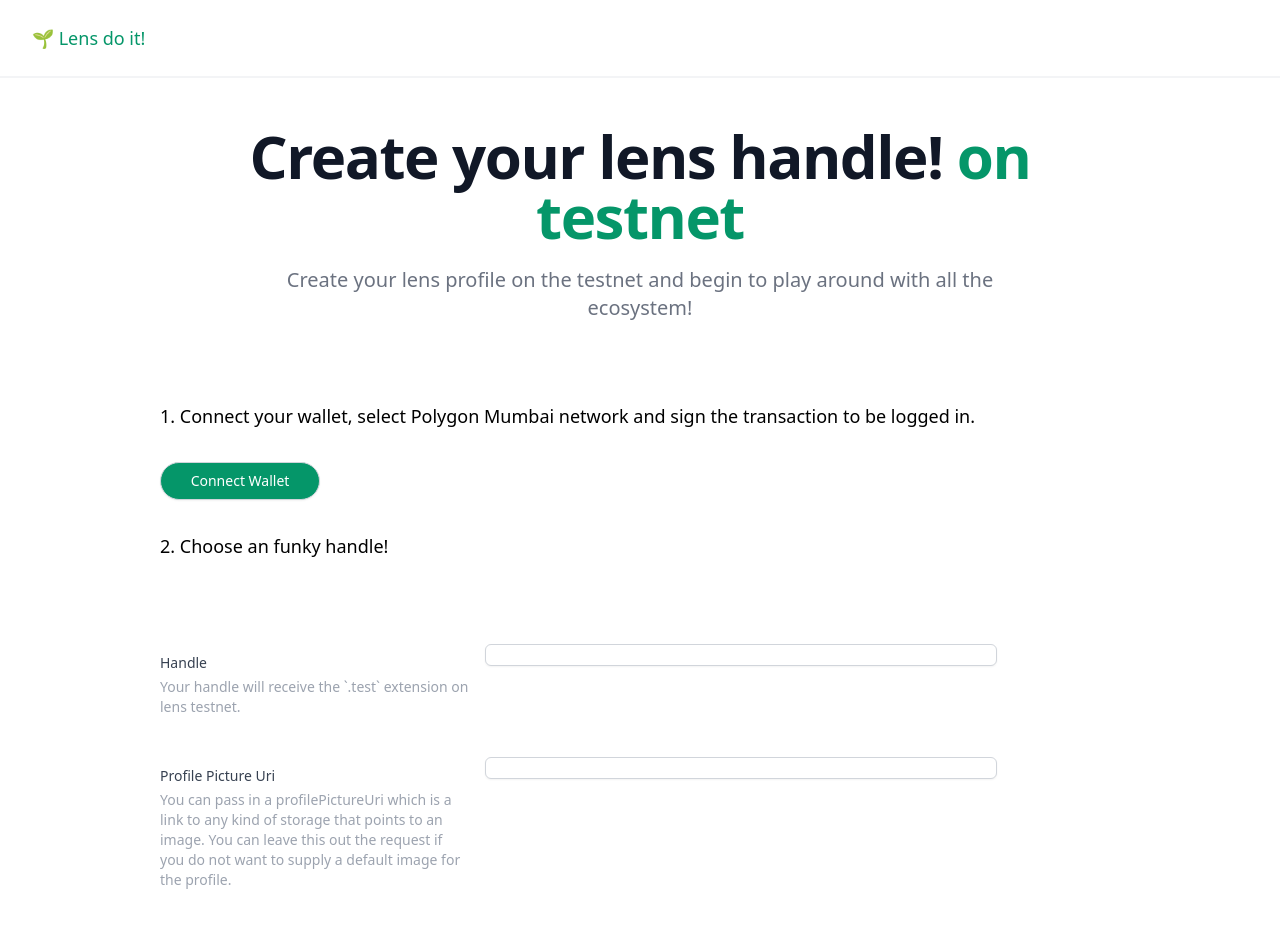
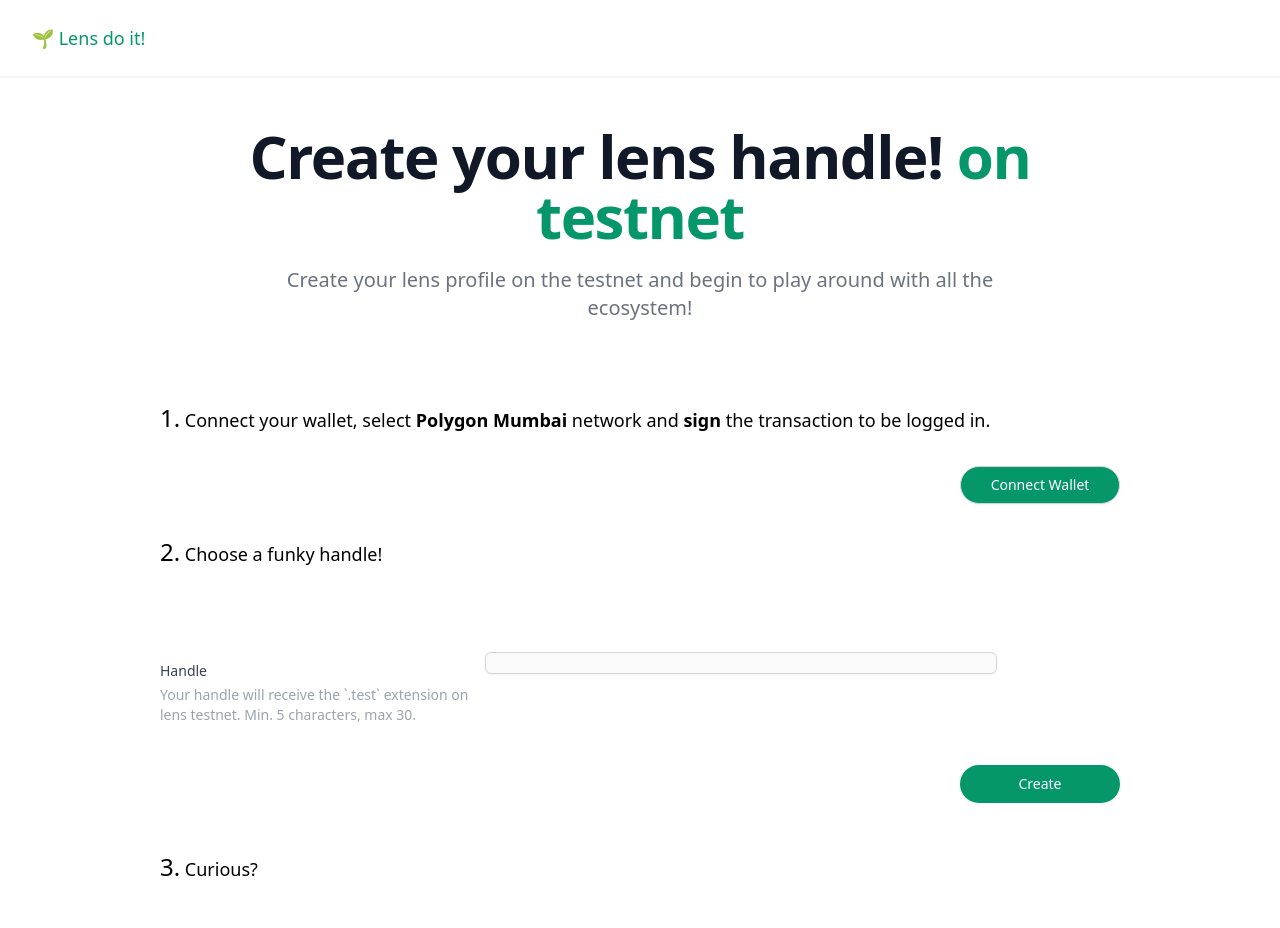
Before and after one commit to PaoloCalzone/lens-dapp-create-profile, a Next.js app: page / in a window 1280 px wide. Shown: the top 928 px of the page. Built offline with nearby package versions, Linux system fonts and the light colour scheme; no server answers.

Commit message:
Improve UX

```diff
--- a/components/Profiles.js
+++ b/components/Profiles.js
@@ -2,17 +2,71 @@
 import { GET_PROFILES } from "../api";
 import ProfileCard from "./ProfileCard";
 
-export default function Profile({ account }) {
-  const { loading, error, data } = useQuery(gql(GET_PROFILES), {
+export default function Profile({ account, txHash }) {
+  const { loading, error, data, refetch } = useQuery(gql(GET_PROFILES), {
     variables: {
       request: { ownedBy: account },
-      pollInterval: 500,
-      notifyOnNetworkStatusChange: true,
     },
   });
+  //console.log("DATA", data);
 
   return (
     <div>
+      {txHash && (
+        <div>
+          <p className="text-lg mb-10">
+            👉 You can see your transaction on{" "}
+            <a
+              href={`https://mumbai.polygonscan.com/tx/${txHash}`}
+              className="text-emerald-600 underline"
+            >
+              mumbai.polygonscan.
+            </a>{" "}
+          </p>
+          <div className="flex justify-between mb-10">
+            <p className="text-lg">
+              👉 Wait a few seconds and refresh to see your new profile!
+            </p>
+            <button
+              className="flex   ml-3 w-40 py-2 px-8  items-center border border-transparent shadow-sm text-sm font-medium rounded-full text-white bg-emerald-600 hover:bg-emerald-700 focus:outline-none focus:ring-2 focus:ring-offset-2 focus:ring-indigo-500"
+              onClick={() =>
+                refetch({
+                  variables: {
+                    request: { ownedBy: account },
+                  },
+                })
+              }
+            >
+              <span className="flex-1 ">Refresh</span>
+            </button>
+          </div>
+        </div>
+      )}
+
+      <div className="mt-6">
+        {txHash && (
+          <div>
+            <p className="text-lg mb-3">
+              And now comes the fun part! Go to{" "}
+              <a
+                href="https://testnet.lenster.xyz"
+                target="blank"
+                className="text-emerald-600 underline"
+              >
+                Lenster
+              </a>{" "}
+              to edit your profile! Because I lent my ape only for the the demo.
+              You can choose your profile picture, metadata your followers will
+              mint when they follow you and much more. Just follow the white
+              rabbit!
+            </p>
+            <p className="text-lg mb-12">
+              Last but not least: you can create as many profiles as you want
+              with just one account! Just try again...
+            </p>
+          </div>
+        )}
+        {account && <h1 className="text-xl mb-3">My account(s):</h1>}
         <ul
           role="list"
           className="grid grid-cols-2 gap-x-4 gap-y-8 sm:grid-cols-3 sm:gap-x-6 lg:grid-cols-3 xl:gap-x-8"
@@ -20,6 +74,7 @@
           {data &&
             data.profiles.items.map((item) => (
               <ProfileCard
+                key={item.handle}
                 handle={item.handle}
                 profilePictureURI={item.picture}
                 account={account}
@@ -27,5 +82,6 @@
             ))}
         </ul>
       </div>
+    </div>
   );
 }
--- /dev/null
+++ b/components/Spinner.js
@@ -0,0 +1,20 @@
+export default function Spinner() {
+  return (
+    <svg
+      role="status"
+      className="inline m-auto  w-4 h-4 text-white animate-spin"
+      viewBox="0 0 100 101"
+      fill="none"
+      xmlns="http://www.w3.org/2000/svg"
+    >
+      <path
+        d="M100 50.5908C100 78.2051 77.6142 100.591 50 100.591C22.3858 100.591 0 78.2051 0 50.5908C0 22.9766 22.3858 0.59082 50 0.59082C77.6142 0.59082 100 22.9766 100 50.5908ZM9.08144 50.5908C9.08144 73.1895 27.4013 91.5094 50 91.5094C72.5987 91.5094 90.9186 73.1895 90.9186 50.5908C90.9186 27.9921 72.5987 9.67226 50 9.67226C27.4013 9.67226 9.08144 27.9921 9.08144 50.5908Z"
+        fill="#E5E7EB"
+      />
+      <path
+        d="M93.9676 39.0409C96.393 38.4038 97.8624 35.9116 97.0079 33.5539C95.2932 28.8227 92.871 24.3692 89.8167 20.348C85.8452 15.1192 80.8826 10.7238 75.2124 7.41289C69.5422 4.10194 63.2754 1.94025 56.7698 1.05124C51.7666 0.367541 46.6976 0.446843 41.7345 1.27873C39.2613 1.69328 37.813 4.19778 38.4501 6.62326C39.0873 9.04874 41.5694 10.4717 44.0505 10.1071C47.8511 9.54855 51.7191 9.52689 55.5402 10.0491C60.8642 10.7766 65.9928 12.5457 70.6331 15.2552C75.2735 17.9648 79.3347 21.5619 82.5849 25.841C84.9175 28.9121 86.7997 32.2913 88.1811 35.8758C89.083 38.2158 91.5421 39.6781 93.9676 39.0409Z"
+        fill="currentColor"
+      />
+    </svg>
+  );
+}
--- a/pages/index.js
+++ b/pages/index.js
@@ -6,11 +6,12 @@
 import Head from "next/head";
 import HeroSection from "../components/HeroSection";
 import Profiles from "../components/Profiles";
+import Spinner from "../components/Spinner";
 
 export default function Home() {
   const [account, setAccount] = useState(null);
   const [handle, setHandle] = useState("");
-  const [profilePictureURI, setProfilePictureURI] = useState("");
+  const [txHash, settxHash] = useState(null);
 
   async function connectWallet() {
     const accounts = await window.ethereum.request({
@@ -27,17 +28,21 @@
   async function handleSubmit(e) {
     e.preventDefault();
 
-    createProfile({
+    const response = await createProfile({
       variables: {
         request: {
           handle: handle,
-          profilePictureUri: profilePictureURI,
         },
       },
     });
 
-    if (data && data.createProfile.reason == "HANDLE_TAKEN") {
+    if (response.error)
+      alert(`Oooops, something went wrong: ${response.error}`);
+    if (response.data && response.data.createProfile.reason == "HANDLE_TAKEN") {
       alert("HANDLE ALREADY TAKEN. TRY ANOTHER ONE");
+    }
+    if (response.data.createProfile.txHash) {
+      settxHash(response.data.createProfile.txHash);
     }
   }
 
@@ -50,16 +55,21 @@
         <HeroSection />
         <section className="relative py-12">
           <h1 className="text-lg my-8">
-            1. Connect your wallet, select Polygon Mumbai network and sign the
-            transaction to be logged in.
+            <span className="text-2xl">1.</span> Connect your wallet, select{" "}
+            <strong>Polygon Mumbai</strong> network and <strong>sign</strong>{" "}
+            the transaction to be logged in.
           </h1>
+          <div className="flex justify-end">
             <button
               className="bg-emerald-600 w-40 py-2 px-4 text-center border border-gray-300 rounded-full shadow-sm text-sm font-medium text-white hover:bg-emerald-700 focus:outline-none focus:ring-2 focus:ring-offset-2 focus:ring-emerald-700"
               onClick={() => connectWallet()}
             >
               Connect Wallet
             </button>
-          <h1 className="text-lg my-8">2. Choose an funky handle!</h1>
+          </div>
+          <h1 className="text-lg my-8">
+            <span className="text-2xl">2.</span> Choose a funky handle!
+          </h1>
           <div className="my-16 space-y-12">
             <form
               onSubmit={handleSubmit}
@@ -68,13 +78,13 @@
               <div className="space-y-6 sm:space-y-5">
                 <div className="sm:grid sm:grid-cols-3 sm:gap-4 sm:items-start sm:pt-5">
                   <label
-                    htmlFor="eventname"
+                    htmlFor="handle"
                     className="block text-sm font-medium text-gray-700 sm:mt-px sm:pt-2"
                   >
                     Handle
                     <p className="mt-1 max-w-2xl text-sm text-gray-400">
                       Your handle will receive the `.test` extension on lens
-                      testnet.
+                      testnet. Min. 5 characters, max 30.
                     </p>
                   </label>
                   <div className="mt-1 sm:mt-0 sm:col-span-2">
@@ -86,31 +96,7 @@
                       required
                       value={handle}
                       onChange={(e) => setHandle(e.target.value)}
-                    />
-                  </div>
-                </div>
-
-                <div className="sm:grid sm:grid-cols-3 sm:gap-4 sm:items-start sm:pt-5">
-                  <label
-                    htmlFor="date"
-                    className="block text-sm font-medium text-gray-700 sm:mt-px sm:pt-2"
-                  >
-                    Profile Picture Uri
-                    <p className="mt-1 max-w-2xl text-sm text-gray-400">
-                      You can pass in a profilePictureUri which is a link to any
-                      kind of storage that points to an image. You can leave
-                      this out the request if you do not want to supply a
-                      default image for the profile.
-                    </p>
-                  </label>
-                  <div className="mt-1 sm:mt-0 sm:col-span-2">
-                    <input
-                      id="event-name"
-                      name="event-name"
-                      type="text"
-                      className="block max-w-lg w-full shadow-sm focus:ring-emerald-700 focus:border-emerald-700 sm:text-sm border border-gray-300 rounded-md"
-                      value={profilePictureURI}
-                      onChange={(e) => setProfilePictureURI(e.target.value)}
+                      disabled={!account}
                     />
                   </div>
                 </div>
@@ -120,18 +106,21 @@
                     <button
                       type="submit"
                       className="flex   ml-3 w-40 py-2 px-8  border border-transparent shadow-sm text-sm font-medium rounded-full text-white bg-emerald-600 hover:bg-emerald-700 focus:outline-none focus:ring-2 focus:ring-offset-2 focus:ring-indigo-500"
-                      /* disabled={submitting} */
+                      disabled={loading}
                     >
-                      {/*   {submitting ? <Spinner /> : ""} */}
-                      <span className="flex-1">Create</span>
+                      {loading ? <Spinner /> : ""}
+                      <span className="flex-1">Create </span>
                     </button>
                   </div>
                 </div>
               </div>
             </form>
-            <h1 className="text-lg my-8">3. You belong to us now!</h1>
+            <h1 className="text-lg my-8">
+              <span className="text-2xl">3.</span>{" "}
+              {txHash ? "Congrats! See what happened:" : "Curious?"}
+            </h1>
           </div>
-          <Profiles account={account} />
+          <Profiles account={account} txHash={txHash} />
         </section>
       </div>
     </Layout>
```
Lines whose indentation alone changed are shown as unchanged.
